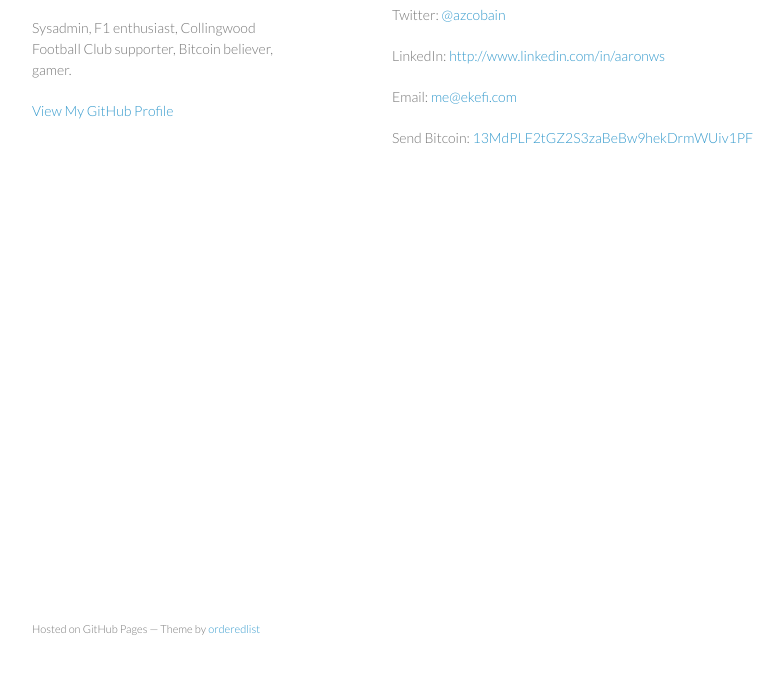
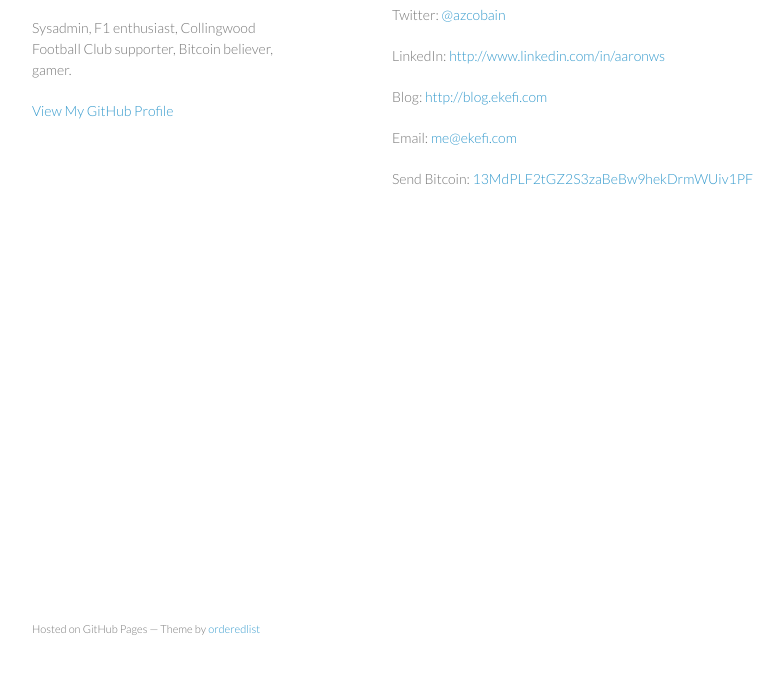
Before and after one commit to a-dot-sys/azcobain.github.io, a plain HTML site: page index.html in a window 1280 px wide. Shown: the part 92-766 px from the top of the page, without its empty margins (178-962 px from the left). Drawn offline with Linux system fonts and the light colour scheme.

Commit message:
add blog link

```diff
--- a/index.html
+++ b/index.html
@@ -30,6 +30,8 @@
 
 <p>LinkedIn: <a href="http://www.linkedin.com/in/aaronws">http://www.linkedin.com/in/aaronws</a></p>
 
+<p>Blog: <a href="http://blog.ekefi.com">http://blog.ekefi.com</a></p>
+
 <p>Email: <a href="mailto:me@ekefi.com">me@ekefi.com</a></p>
 
 <p>Send Bitcoin: <a href="https://raw.githubusercontent.com/azcobain/azcobain.github.io/master/SHqS4FW.png">13MdPLF2tGZ2S3zaBeBw9hekDrmWUiv1PF</a></p>
```
